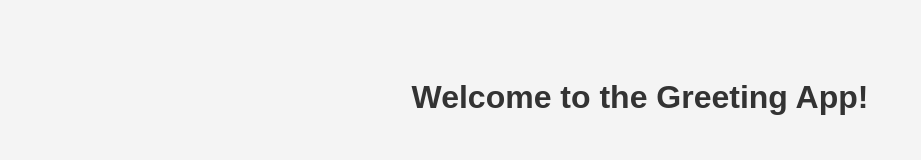
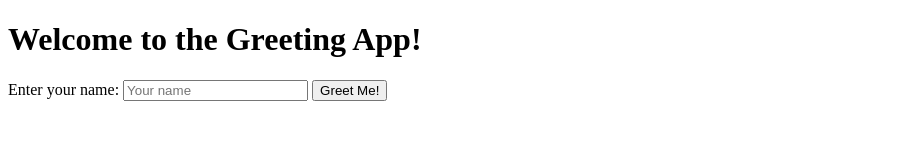
Before and after one commit to stoianrb/stoianrb.github.io, a plain HTML site: page index.html in a window 1280 px wide. Shown: the whole page, without its empty margins (0-921 px from the left). Drawn offline with Linux system fonts and the light colour scheme.

Commit message:
Added greeting feature

```diff
--- a/index.html
+++ b/index.html
@@ -1,13 +1,23 @@
 <!DOCTYPE html>
 <html lang="en">
 <head>
-  <meta charset="UTF-8">
-  <meta name="viewport" content="width=device-width, initial-scale=1.0">
-  <title>Module 4 Assignment</title>
-  <link rel="stylesheet" href="style.css">
+    <meta charset="UTF-8">
+    <meta name="viewport" content="width=device-width, initial-scale=1.0">
+    <title>Greeting App</title>
 </head>
 <body>
-  <h1>Welcome to the Greeting App!</h1>
-  <script src="script.js"></script>
+    <h1>Welcome to the Greeting App!</h1>
+    <label for="name">Enter your name:</label>
+    <input type="text" id="name" placeholder="Your name">
+    <button onclick="greetUser()">Greet Me!</button>
+    <p id="greeting"></p>
+
+    <script>
+        function greetUser() {
+            const name = document.getElementById('name').value;
+            const greetingMessage = `Hello, ${name}! Welcome to the Greeting App!`;
+            document.getElementById('greeting').innerText = greetingMessage;
+        }
+    </script>
 </body>
 </html>
```
